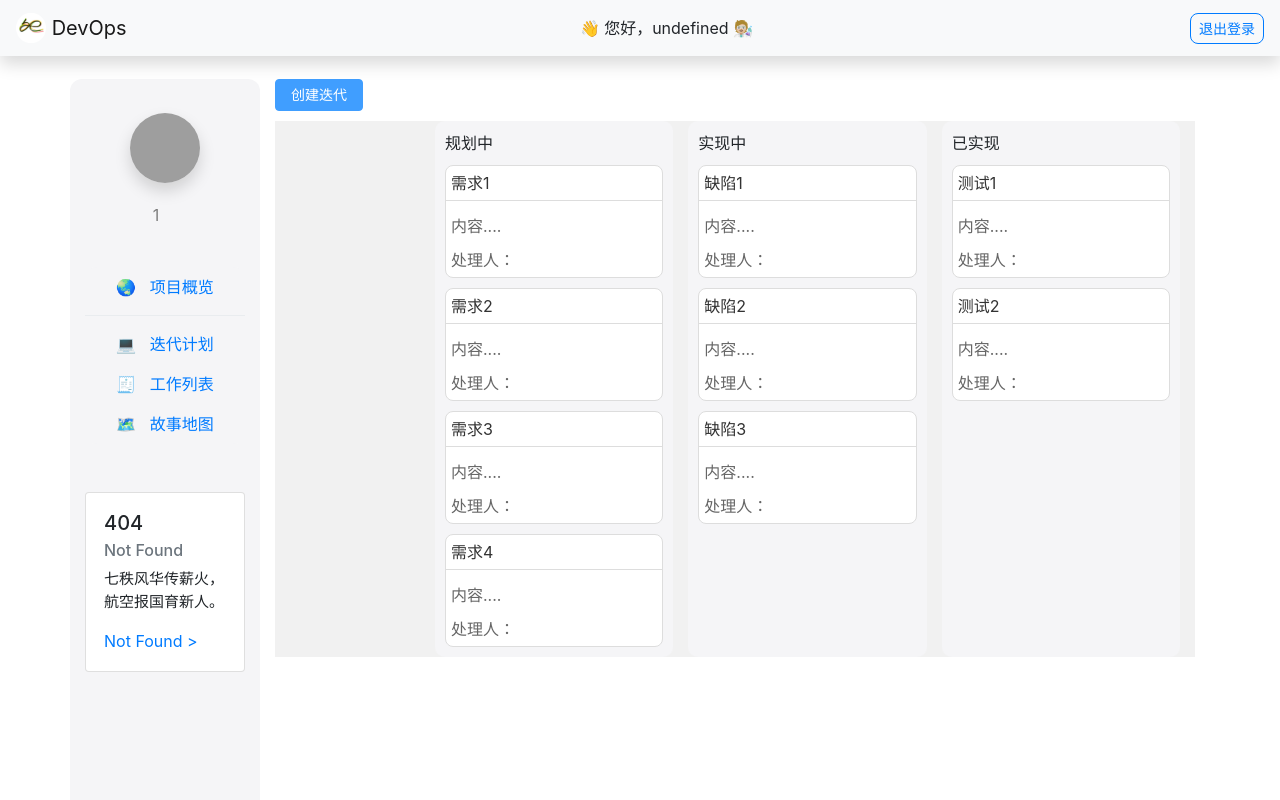
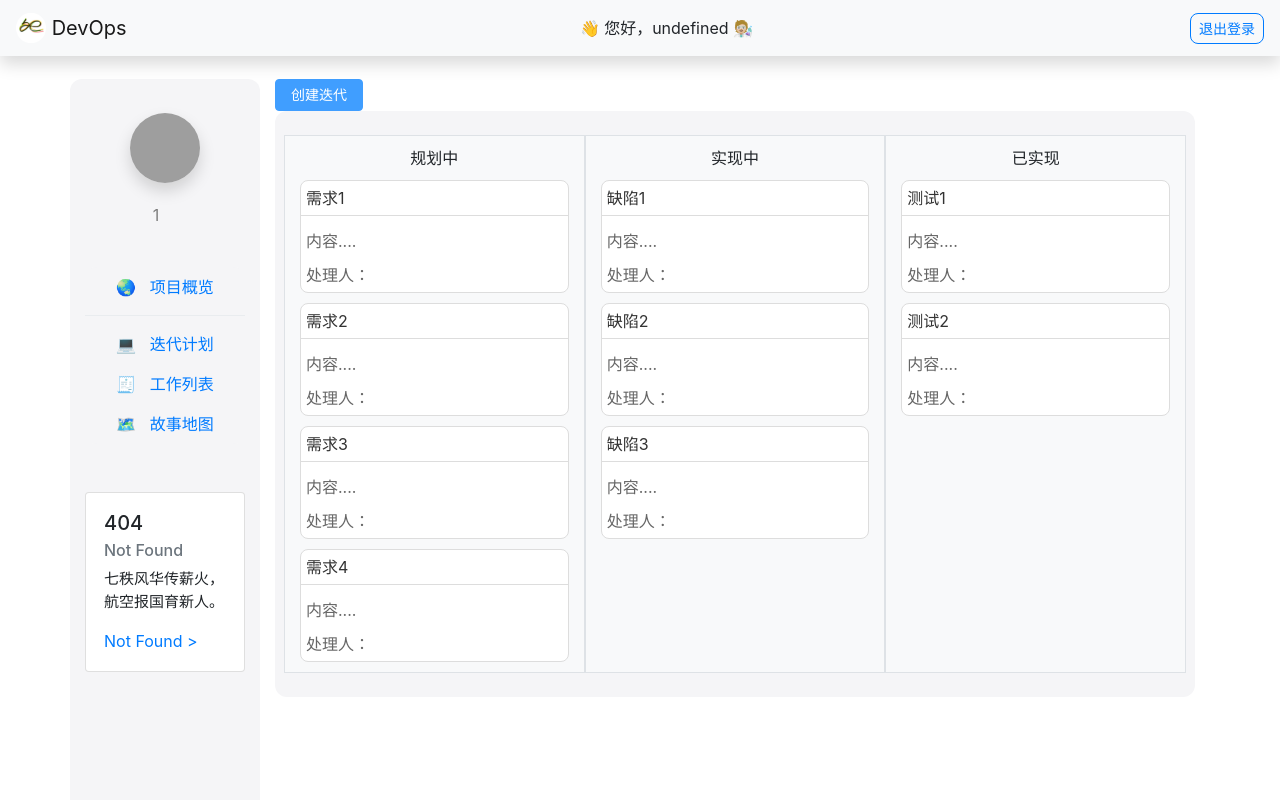
Before and after one commit to 20201422/DevOps-client, a Vue app: page /Main/Iteration in a window 1280 px wide. Shown: the top 800 px of the page. Built offline with nearby package versions, Linux system fonts and the light colour scheme; sample sign-in values are in the browser's storage; grey boxes are pictures that could not be loaded.

Commit message:
修改迭代计划界面

```diff
--- a/src/components/IterationShowDetail.vue
+++ b/src/components/IterationShowDetail.vue
@@ -1,6 +1,7 @@
 <template>
     <div class="itxst">
-        <div class="group">
+      <div class="row">
+        <div class="col-sm-4 border bg-light group">
           <label class="title">规划中</label>
           <draggable
             :list="state.modules.group1"
@@ -30,7 +31,7 @@
             </template>
           </draggable>
         </div>
-        <div class="group">
+        <div class="col-sm-4 border bg-light group">
           <label class="title">实现中</label>
           <draggable
             :list="state.modules.group2"
@@ -60,7 +61,7 @@
             </template>
           </draggable>
         </div>
-        <div class="group">
+        <div class="col-sm-4 border bg-light group">
           <label class="title">已实现</label>
           <draggable
             :list="state.modules.group3"
@@ -91,6 +92,7 @@
           </draggable>
         </div>
       </div>
+    </div>
 </template>
 
 <script setup>
@@ -142,37 +144,30 @@
 
 <style scoped>
     body {
-      padding: 0px;
-      margin: 0px;
-      background-color: #f1f1f1;
+      padding: 0;
+      margin: 0;
+      //background-color: #f1f1f1;
     }
     .itxst {
-      background-color: #f1f1f1;
-      display: flex;
+      background-color: #f5f5f7;
+      border-radius: 12px;
+      padding: 24px 24px 24px 24px;
+      //display: flex;
       /* justify-content: space-between;    能够让三列均匀分布 */
-      align-content: space-around;
-      margin-top: 10px;
-      padding-left: 160px;
+      //align-content: space-around;
+      //margin-top: 10px;
+      //padding-left: 160px;
     }
     .title{
       margin-bottom: 10px;
     }
     .group {
-      display: flex;
-      flex-direction: column;
-      justify-content: flex-start;
-      align-content: center;
-      width: 200%;
       padding-top: 10px;
-      padding-left: 10px;
-      padding-right: 10px;
-      margin-right: 15px;
-      background-color: #f5f5f7;
-      border-radius: 10px;
+      text-align: center;
     }
     .item {
       border: solid 1px #ddd;
-      padding: 0px;
+      padding: 0;
       text-align: left;
       background-color: rgb(255,255,255);
       margin-bottom: 10px;
```
